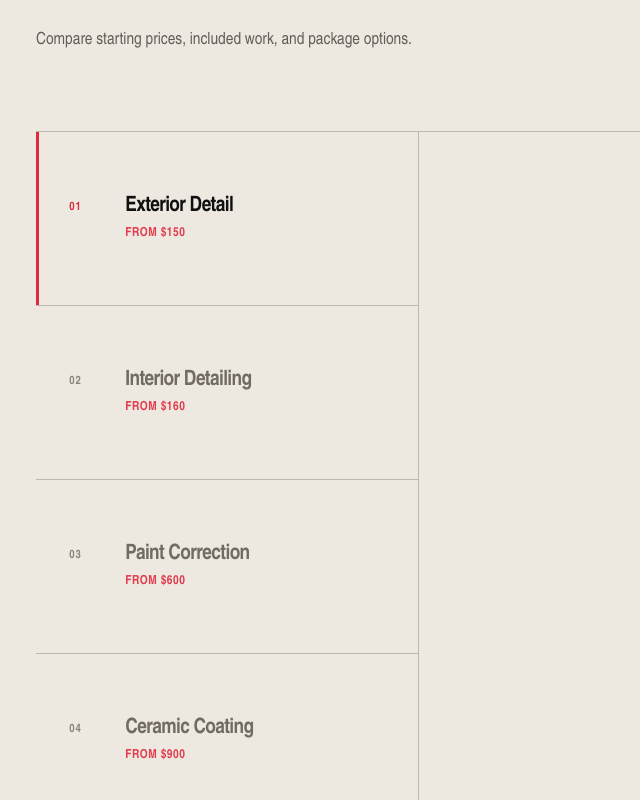
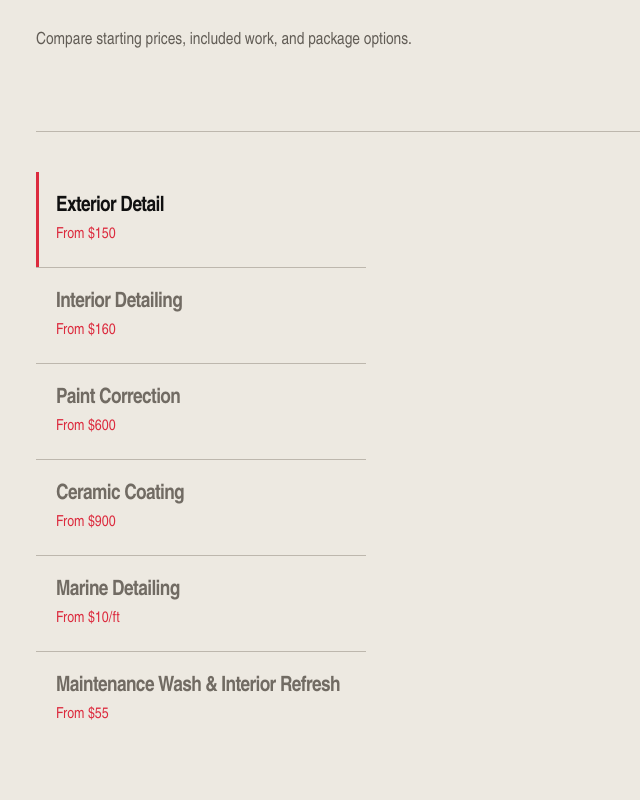
Before and after one commit to Player23man/CandC, a React (Vite) app: page / in a window 1280 px wide. Shown: the part 1020-1820 px from the top of the page, without its empty margins (0-640 px from the left). Built offline with nearby package versions, Linux system fonts and the light colour scheme; a web font is replaced by a local one.

Commit message:
Add maintenance service and simplify service presentation

```diff
--- a/src/app/site-data.ts
+++ b/src/app/site-data.ts
@@ -6,7 +6,7 @@ export type Specialist = {
 };
 
 export type Service = {
-  id: "exterior" | "interior" | "correction" | "ceramic" | "marine";
+  id: "exterior" | "interior" | "correction" | "ceramic" | "marine" | "maintenance";
   name: string;
   price: string;
   description: string;
@@ -85,6 +85,14 @@ export const services: Service[] = [
       "Basic interior cleaning $10/ft",
       "Deep interior cleaning $30-$40/ft"
     ]
+  },
+  {
+    id: "maintenance",
+    name: "Maintenance Wash & Interior Refresh",
+    price: "From $55",
+    description: "Keep your vehicle clean between full details with a hand wash and a light interior refresh. Available as a mobile or in-shop service.",
+    details: ["Hand wash and hand dry", "Wheel cleaning", "Interior vacuum", "Quick interior dusting"],
+    priceNotes: ["Small sedans $55", "SUVs & regular trucks $65", "Large trucks $75", "Travel fee is additional for mobile service"]
   }
 ];
 
--- a/src/components/ServiceBoard.tsx
+++ b/src/components/ServiceBoard.tsx
@@ -3,6 +3,10 @@ import { useEffect, useRef, useState, type KeyboardEvent } from "react";
 import { services, type Service } from "../app/site-data";
 
 const serviceImages: Record<Service["id"], { src: string; alt: string }> = {
+  maintenance: {
+    src: "/images/cc-interior-floor-mat-clean.jpg",
+    alt: "Clean driver footwell with a vacuumed carpet and fitted floor mat"
+  },
   exterior: {
     src: "/images/detail-exterior.jpg",
     alt: "Vehicle receiving a careful hand wash"
@@ -12,8 +16,8 @@ const serviceImages: Record<Service["id"], { src: string; alt: string }> = {
     alt: "Clean light-colored vehicle seats and floor area"
   },
   correction: {
-    src: "/images/cc-paint-after.jpg",
-    alt: "Blue corrected paint reflecting the shop lights"
+    src: "/images/cc-corvette-finish.jpg",
+    alt: "Blue Corvette with a glossy, reflective exterior finish"
   },
   ceramic: {
     src: "/images/ceramic-display.jpg",
@@ -25,8 +29,6 @@ const serviceImages: Record<Service["id"], { src: string; alt: string }> = {
   }
 };
 
-const serviceNumber = (index: number) => String(index + 1).padStart(2, "0");
-
 function ServiceDetails({ service }: { service: Service }) {
   const image = serviceImages[service.id];
 
@@ -34,8 +36,10 @@ function ServiceDetails({ service }: { service: Service }) {
     <div className="service-board__details" key={service.id}>
       <div className="service-board__overview">
         <div>
-          <p className="service-board__price">{service.price}</p>
-          <h3>{service.name}</h3>
+          <div className="service-board__title-row">
+            <h3>{service.name}</h3>
+            <p className="service-board__price">{service.price}</p>
+          </div>
           <p className="service-board__description">{service.description}</p>
         </div>
       </div>
@@ -52,7 +56,7 @@ function ServiceDetails({ service }: { service: Service }) {
 
       <div className="service-board__specs">
         <div className="service-board__spec-group">
-          <p className="service-board__spec-title">Included in service</p>
+          <h4 className="service-board__spec-title">What’s included</h4>
           <div className="service-board__spec-list">
             {service.details.map((detail) => (
               <p className="service-board__spec-row" key={detail}>{detail}</p>
@@ -61,7 +65,7 @@ function ServiceDetails({ service }: { service: Service }) {
         </div>
         {service.priceNotes && (
           <div className="service-board__spec-group">
-            <p className="service-board__spec-title">Pricing &amp; options</p>
+            <h4 className="service-board__spec-title">Pricing &amp; options</h4>
             <div className="service-board__spec-list">
               {service.priceNotes.map((note) => (
                 <p className="service-board__spec-row" key={note}>{note}</p>
@@ -138,7 +142,6 @@ export function ServiceBoard() {
                   onClick={() => setActiveId(service.id)}
                   onKeyDown={(event) => handleTabKeyDown(event, index)}
                 >
-                  <span className="service-board__tab-number" aria-hidden="true">{serviceNumber(index)}</span>
                   <span className="service-board__tab-name">{service.name}</span>
                   <small>{service.price}</small>
                 </button>
@@ -158,7 +161,7 @@ export function ServiceBoard() {
         </div>
       ) : (
         <div className="service-board__mobile">
-          {services.map((service, index) => {
+          {services.map((service) => {
             const isActive = service.id === activeId;
             return (
               <div className="service-board__mobile-item" key={service.id}>
@@ -169,7 +172,6 @@ export function ServiceBoard() {
                   aria-controls={`service-mobile-panel-${service.id}`}
                   onClick={() => setActiveId(service.id)}
                 >
-                  <span className="service-board__mobile-number" aria-hidden="true">{serviceNumber(index)}</span>
                   <span className="service-board__mobile-label">
                     <strong>{service.name}</strong>
                     <small>{service.price}</small>
--- a/src/styles/home.css
+++ b/src/styles/home.css
@@ -121,27 +121,17 @@
   display: grid;
   width: 100%;
   min-height: 94px;
-  grid-template-columns: 36px minmax(0, 1fr) auto;
+  grid-template-columns: minmax(0, 1fr) auto;
   align-items: center;
   gap: 16px;
   border: 0;
-  padding: 18px 0;
+  padding: 22px 12px;
   background: transparent;
   color: var(--text);
   text-align: left;
   cursor: pointer;
 }
 
-.service-board__mobile-number {
-  align-self: start;
-  padding: 5px 0 0 8px;
-  color: #837d74;
-  font-size: 0.75rem;
-  font-variant-numeric: tabular-nums;
-  font-weight: 700;
-  letter-spacing: 0.08em;
-  transition: color 180ms ease;
-}
 
 .service-board__mobile-label {
   display: grid;
@@ -155,11 +145,9 @@
 }
 
 .service-board__mobile-trigger small {
-  color: var(--signal-text);
-  font-size: 0.82rem;
-  font-weight: 700;
-  letter-spacing: 0.035em;
-  text-transform: uppercase;
+  color: var(--signal);
+  font-size: 0.95rem;
+  font-weight: 500;
 }
 
 .service-board__mobile-trigger svg {
@@ -177,9 +165,6 @@
   box-shadow: inset 3px 0 0 var(--signal);
 }
 
-.service-board__mobile-trigger[aria-expanded="true"] .service-board__mobile-number {
-  color: var(--signal);
-}
 
 .service-board__mobile-trigger:focus-visible,
 .service-board__tab:focus-visible {
@@ -195,7 +180,7 @@
 }
 
 .service-board__mobile-panel {
-  padding: 4px 0 48px 52px;
+  padding: 8px 12px 36px;
 }
 
 .service-board__details {
@@ -216,6 +201,15 @@
   }
 }
 
+.service-board__title-row {
+  display: flex;
+  align-items: baseline;
+  justify-content: space-between;
+  flex-wrap: wrap;
+  gap: 8px 24px;
+  margin-bottom: 12px;
+}
+
 .service-board__overview {
   display: flex;
   align-items: start;
@@ -223,13 +217,16 @@
   gap: 24px;
 }
 
+.service-board__overview > div {
+  width: 100%;
+}
+
 .service-board__price {
-  margin-bottom: 12px;
+  margin: 0;
   color: var(--signal);
-  font-size: 0.82rem;
-  font-weight: 750;
-  letter-spacing: 0.05em;
-  text-transform: uppercase;
+  font-size: 1.1rem;
+  font-weight: 550;
+  white-space: nowrap;
 }
 
 .service-board__mobile .service-board__price,
@@ -253,7 +250,7 @@
 }
 
 .service-board__image-wrap {
-  min-height: 250px;
+  aspect-ratio: 4 / 3;
   overflow: hidden;
   background: var(--surface-strong);
 }
@@ -261,7 +258,6 @@
 .service-board__image-wrap img {
   width: 100%;
   height: 100%;
-  min-height: 250px;
   object-fit: cover;
 }
 
@@ -277,10 +273,9 @@
 .service-board__spec-title {
   margin: 0 0 11px;
   color: var(--text);
-  font-size: 0.72rem;
-  font-weight: 720;
-  letter-spacing: 0.075em;
-  text-transform: uppercase;
+  font-size: 1.1rem;
+  font-weight: 650;
+  letter-spacing: -0.02em;
 }
 
 .service-board__spec-list {
@@ -570,29 +565,31 @@
 
   .service-board__desktop {
     display: grid;
-    grid-template-columns: minmax(270px, 0.72fr) minmax(0, 1.55fr);
+    grid-template-columns: minmax(220px, 0.65fr) minmax(0, 1.6fr);
+    gap: clamp(28px, 5vw, 80px);
+    padding-block: 40px;
     border-bottom: 1px solid var(--line);
   }
 
   .service-board__tabs {
-    display: grid;
-    grid-template-rows: repeat(4, minmax(132px, 1fr));
-    border-right: 1px solid var(--line);
+    display: flex;
+    flex-direction: column;
+    align-self: start;
   }
 
   .service-board__tab {
     position: relative;
     display: grid;
     width: 100%;
-    min-height: 132px;
-    grid-template-columns: 40px minmax(0, 1fr);
+    min-height: 96px;
+    grid-template-columns: minmax(0, 1fr);
     grid-template-rows: auto auto;
     align-content: center;
     column-gap: 16px;
     row-gap: 8px;
     border: 0;
     border-bottom: 1px solid var(--line);
-    padding: 28px clamp(20px, 2.6vw, 40px);
+    padding: 22px 20px;
     background: transparent;
     color: var(--text-muted);
     text-align: left;
@@ -630,19 +627,7 @@
     transform: scaleY(1);
   }
 
-  .service-board__tab-number {
-    grid-row: 1 / -1;
-    padding-top: 5px;
-    color: #8a847b;
-    font-size: 0.73rem;
-    font-variant-numeric: tabular-nums;
-    font-weight: 700;
-    letter-spacing: 0.08em;
-  }
 
-  .service-board__tab[data-active="true"] .service-board__tab-number {
-    color: var(--signal);
-  }
 
   .service-board__tab-name {
     font-size: clamp(1.2rem, 1.65vw, 1.55rem);
@@ -652,24 +637,21 @@
   }
 
   .service-board__tab small {
-    grid-column: 2;
-    color: var(--signal-text);
-    font-size: 0.78rem;
-    font-weight: 700;
-    letter-spacing: 0.04em;
-    text-transform: uppercase;
+    color: var(--signal);
+    font-size: 0.95rem;
+    font-weight: 500;
   }
 
   .service-board__panel {
     min-width: 0;
-    padding: clamp(36px, 4.7vw, 68px);
+    padding: 0;
     background: var(--surface);
   }
 
   .service-board__details {
     grid-template-columns: minmax(0, 1fr);
     align-items: stretch;
-    gap: clamp(28px, 4vw, 56px);
+    gap: 28px;
   }
 
   .service-board__overview {
@@ -677,11 +659,7 @@
   }
 
   .service-board__image-wrap {
-    min-height: 410px;
-  }
-
-  .service-board__image-wrap img {
-    min-height: 410px;
+    aspect-ratio: 16 / 10;
   }
 
   .service-board__specs {
@@ -754,21 +732,6 @@
   }
 }
 
-@media (min-width: 1100px) {
-  .service-board__details {
-    grid-template-columns: minmax(0, 1.48fr) minmax(250px, 0.72fr);
-  }
-
-  .service-board__image-wrap,
-  .service-board__image-wrap img {
-    min-height: 540px;
-  }
-
-  .service-board__specs {
-    grid-template-columns: minmax(0, 1fr);
-  }
-
-}
 
 @media (max-width: 540px) {
   .campaign-hero__actions .button:not(.button--quote) {
```
Also changed, not shown: 2 other files (tests, documents, lock files or other folders).
